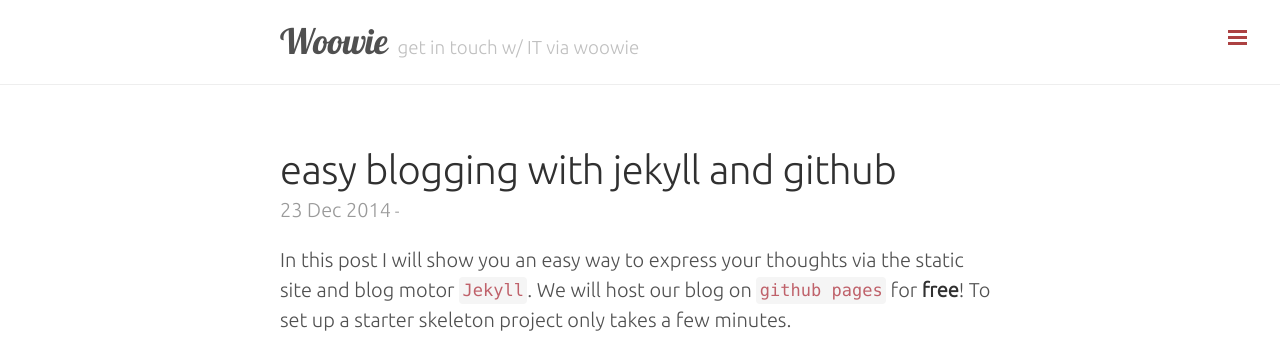
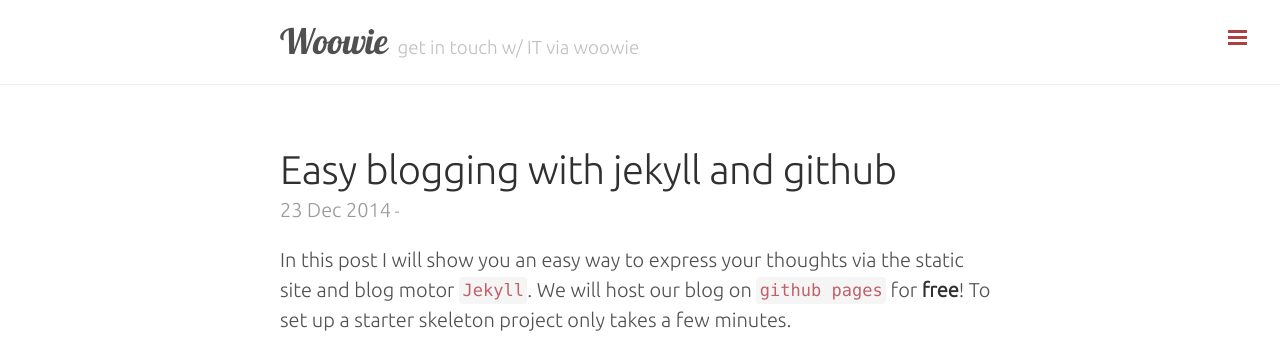
Before and after one commit to jim-y/jim-y.github.io, a Jekyll site: the page built from _posts/2014-12-23-easy-blogging-with-jekyll-and-github.md, in a window 1280 px wide and 900 px high. Shown: the top 343 px of the window. Built offline with Jekyll 4.4.1, drawn with Linux system fonts in a browser that asks for light colours; Markdown is read by kramdown in place of the engine named in the settings; comment, search, counter and statistics services are not loaded.

```diff
--- a/_posts/2014-12-23-easy-blogging-with-jekyll-and-github.md
+++ b/_posts/2014-12-23-easy-blogging-with-jekyll-and-github.md
@@ -1,6 +1,6 @@
 ---
 layout: post
-title: easy blogging with jekyll and github
+title: Easy blogging with jekyll and github
 published: True
 categories: []
 tags: []
```
